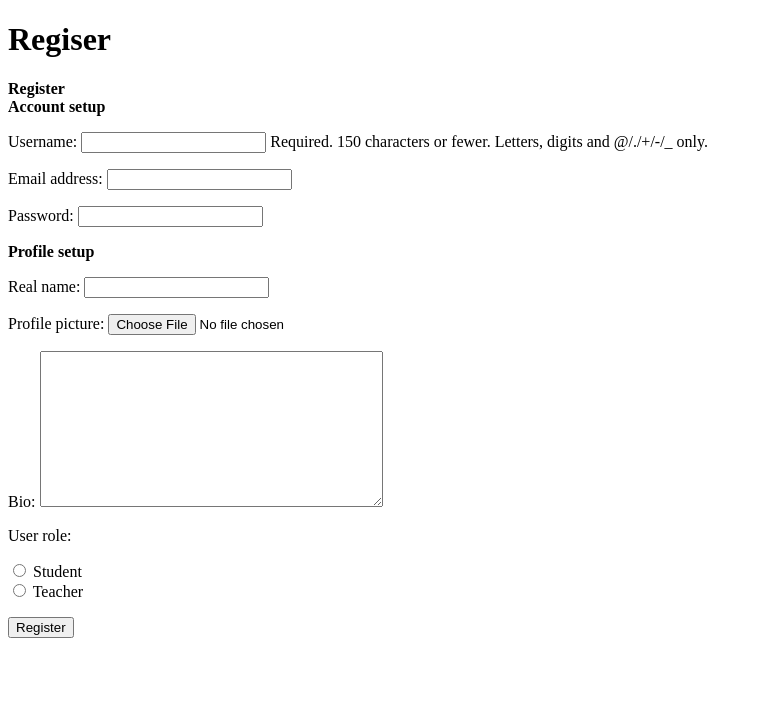
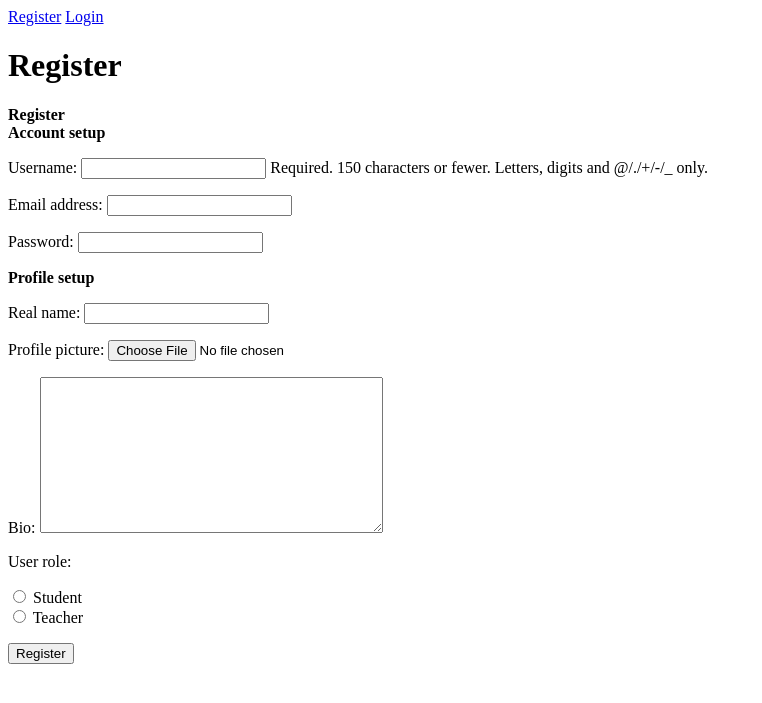
Before and after one commit to Jx1126/awd-final, a Django app: page /user/register in a window 1280 px wide. Shown: the top 703 px of the page, without its empty margins (0-762 px from the left). Run offline with Django 5.2, Linux system fonts and the light colour scheme.

Commit message:
refactor(user): add base template to prevent redundant HTML structure

```diff
--- a/elearning/elearning/settings.py
+++ b/elearning/elearning/settings.py
@@ -59,7 +59,7 @@ ROOT_URLCONF = 'elearning.urls'
 TEMPLATES = [
     {
         'BACKEND': 'django.template.backends.django.DjangoTemplates',
-        'DIRS': [],
+        'DIRS': [BASE_DIR / 'templates'],
         'APP_DIRS': True,
         'OPTIONS': {
             'context_processors': [
--- /dev/null
+++ b/elearning/templates/base.html
@@ -0,0 +1,18 @@
+<!DOCTYPE html>
+<html lang="en">
+<head>
+  <meta charset="UTF-8">
+  <meta name="viewport" content="width=device-width, initial-scale=1.0">
+  <title>{% block title %}eLearning Platform{% endblock %}</title>
+</head>
+<body>
+
+  <a href="/user/register">Register</a>
+  <a href="/user/login">Login</a>
+
+  <main>
+    {% block content %}{% endblock %}
+  </main>
+
+</body>
+</html>
--- a/elearning/users/templates/users/register.html
+++ b/elearning/users/templates/users/register.html
@@ -1,12 +1,9 @@
-<!DOCTYPE html>
-<html lang="en">
-<head>
-  <meta charset="UTF-8">
-  <meta name="viewport" content="width=device-width, initial-scale=1.0">
-  <title>Register</title>
-</head>
-<body>
-  <h1>Regiser</h1>
+{% extends "base.html" %}
+
+{% block title %}Register{% endblock %}
+
+{% block content %}
+  <h1>Register</h1>
 
   {% if registered %}
     <strong>Registered successfully</strong>
@@ -21,5 +18,4 @@
       <button type="submit">Register</button>
     </form>
   {% endif %}
-</body>
-</html>
+{% endblock %}
```
Also changed, not shown: elearning/users/templates/users/login.html (added, +10 -0 lines).
